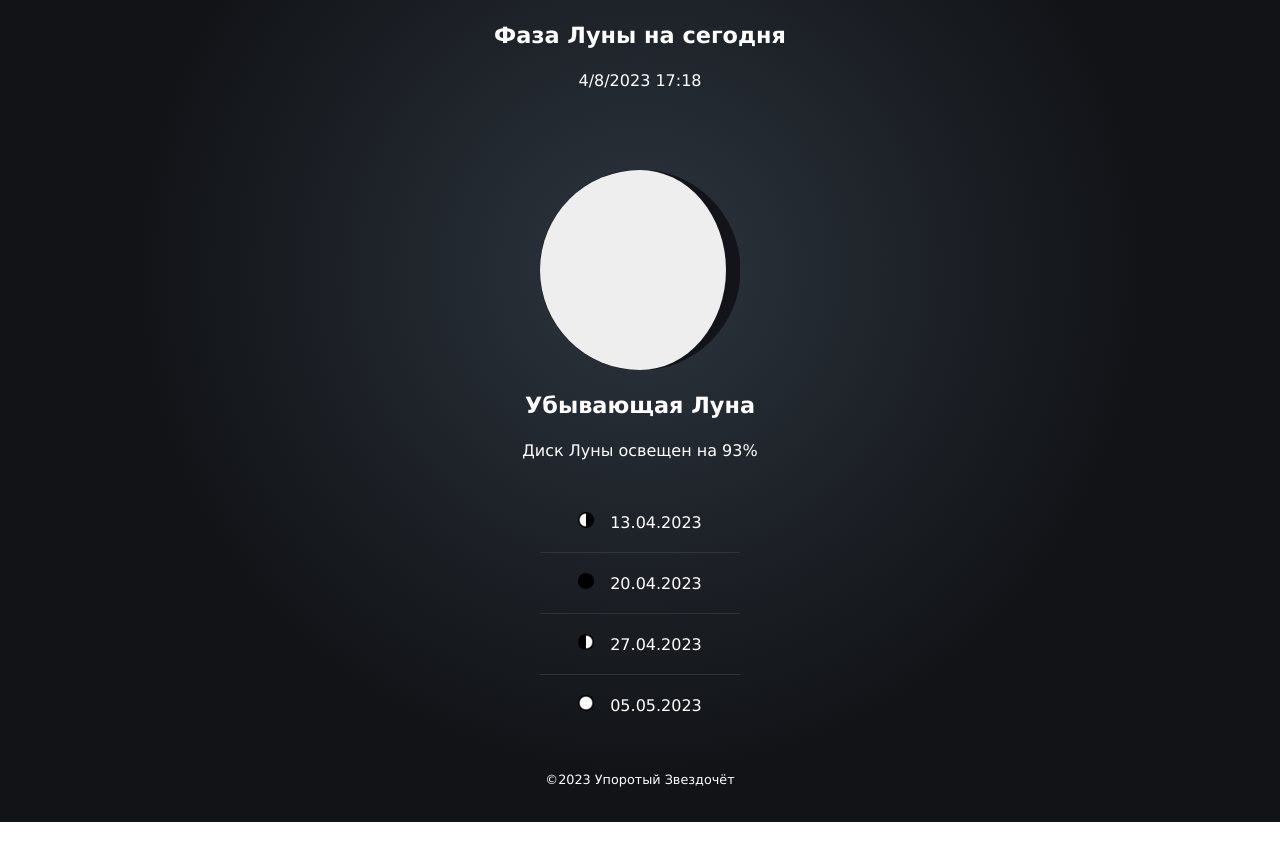
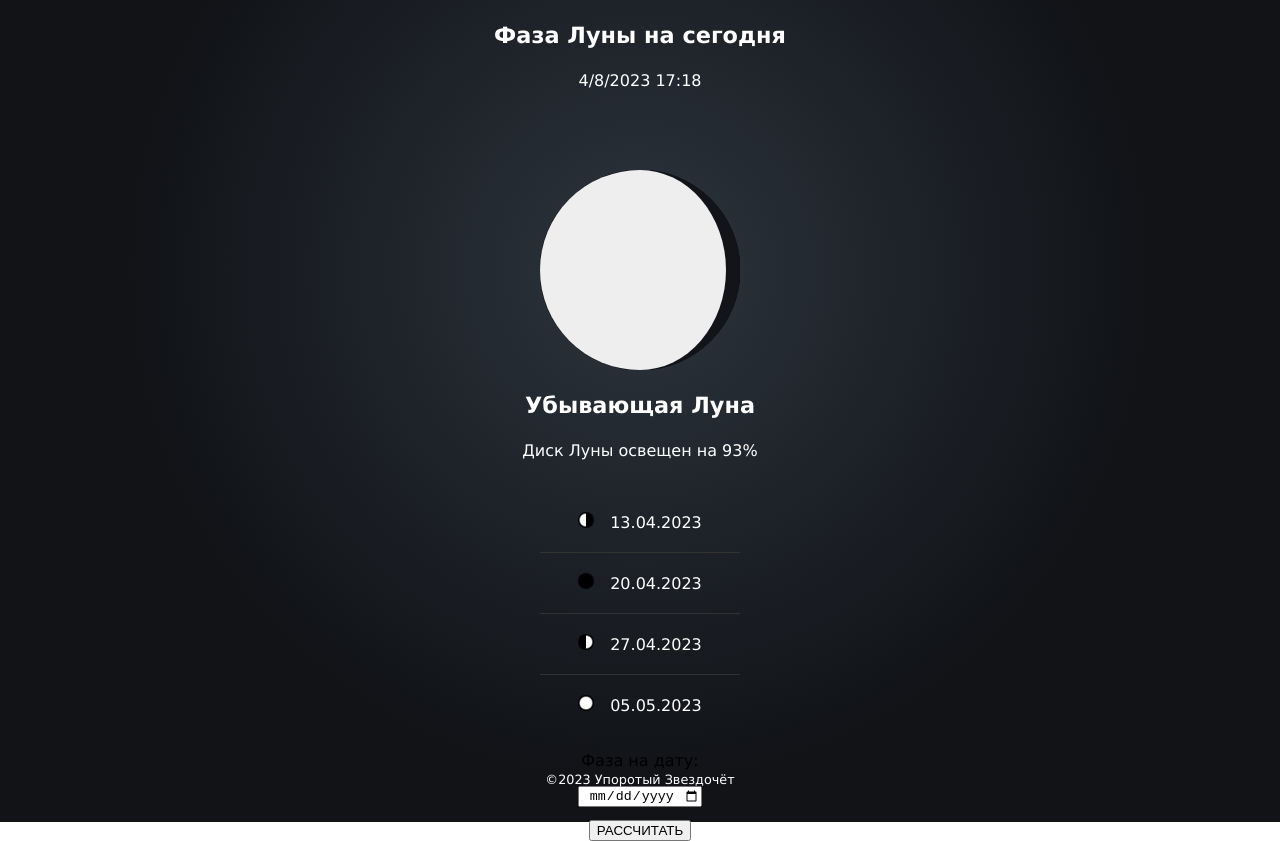
Before and after one commit to mad-astronomer/moon-phase, a plain HTML site: page index.html in a window 1280 px wide. Drawn offline with Linux system fonts and the light colour scheme.

Commit message:
date and time selection update

```diff
--- /dev/null
+++ b/constants.js
@@ -0,0 +1,20 @@
+function fullMoonName(){
+    const name=[
+        'Волчья Луна',
+        'Снежная Луна',
+        'Штормовая Луна',
+        'Розовая Луна',
+        'Цветочная Луна',
+        'Клубничная Луна',
+        'Оленья Луна',
+        'Осетровая Луна',
+        'Урожайная Луна',
+        'Охотничья Луна',
+        'Бобровая Луна',
+        'Холодная Луна'
+    ];
+    if (now.getDate() > 29){
+        return 'Синяя Луна';
+    }
+    else return name[now.getMonth()];
+}
--- a/index.html
+++ b/index.html
@@ -7,7 +7,7 @@
     <link rel="stylesheet" href="styles.css">
     <title>Фаза Луны сейчас</title>
 </head>
-<body>
+<body onload="calculate()">
     <h1>Фаза Луны на сегодня</h1>
     <p class="date"></p>
     <canvas id="canvas" width="200" height="200">
@@ -15,6 +15,12 @@
     <p class="phase"></p>
     <p class="description"></p>
     <ul class="forecast"></ul>
+    <div class="dateForm">
+            <label>Фаза на дату:</label>
+            <input type="date" id="datenow">
+        <button class="button" onclick="calculate()">РАССЧИТАТЬ</button>
+    </div>
+    <script src="./constants.js">    </script>
     <script src="./script.js">    </script>
     <footer><p>&#169;<script>document.write(new Date().getFullYear())</script> Упоротый Звездочёт</p></footer>
 </body>
--- a/script.js
+++ b/script.js
@@ -1,19 +1,115 @@
 ///algorithm for the moon longitude from https://www.aa.quae.nl/en/reken/hemelpositie.html#4
 
+//let now = new Date();
+var now, equinox, day0, today, interval, angle, forecast, moonNightColor;
+document.getElementById("datenow").value = ''
+calculate()
+
+function calculate() {
+    if(document.getElementById("datenow").value){
+        now = new Date(document.getElementById("datenow").value);
+    }
+    else {
+        now = new Date()
+    }
+    displayNow()
+
+        //calculating the phase %
+    switch(true){
+        case angle < 90:
+            //(R-b)/2R
+            //0.0174533 = 1 degree in radians
+            phase = Math.round(((1-Math.cos(angle*0.017453292))/2)*100);
+            break;
+        case angle < 180:
+            //180-A
+            //(R+b)/2R
+            phase = Math.round(((1+Math.cos((180-angle)*0.017453292))/2)*100);
+            break;
+        case angle < 270:
+            //A-180
+            //(R+b)/2R
+            phase = Math.round(((1+Math.cos((angle-180)*0.017453292))/2)*100);
+            break;
+        case angle < 360:
+            //360-A
+            //(R-b)/2R
+            phase = Math.round(((1-Math.cos((360-angle)*0.017453292))/2)*100);
+            break;
+    }
+
+    //displays the description
+    document.querySelector('.description').innerHTML=`
+    Диск Луны освещен на ${phase}%`;
+    document.querySelector('.phase').innerHTML = `<b>${getPhaseName(angle)}</b>`;
+
+
+    //rgb(42, 50, 58) inside 25 31 35
+    //rgb(17, 19, 23) outside
+    let red = Math.floor(17+(phase/100)*25);
+    let green = Math.floor(19+(phase/100)*31);
+    let blue = Math.floor(23+(phase/100)*35);
+    document.querySelector('body').style.background = `no-repeat center radial-gradient(circle at 50% 270px, rgb(${red},${green},${blue}) 10%,rgb(17, 19, 23) 60%`;
+
+
+    const forecastDiv = document.querySelector('.forecast');
+    forecastDiv.innerHTML=''
+    for(i=0; i<forecast.length; i++){
+        let date = new Date(forecast[i][0]).getDate();
+        let month = new Date(forecast[i][0]).getMonth()+1;
+        let year = new Date(forecast[i][0]).getFullYear();
+        let li = document.createElement('li');
+        li.innerHTML=`<li><img src='${forecast[i][1]}.png'>${addLeadZero(date)}.${addLeadZero(month)}.${year}</li>`;
+        forecastDiv.appendChild(li);
+    }
+
+
+    moonNightColor = `${Math.floor(42-(25*((phase+1)/100)))},${Math.floor(48-(29*((phase+1)/100)))},${Math.floor(58-(35*((phase+1)/100)))}`;
+
+    //draws moon phase
+    switch (true){
+        case angle < 90:
+            drawMoon('#EEE',`rgb(${moonNightColor})`,`rgb(${moonNightColor})`,100-phase*2,100,-1);
+            break;
+        case angle < 180:
+            drawMoon('#EEE',`rgb(${moonNightColor})`,'#EEE',100,(phase-50)*2,1);
+            break;
+        case angle < 270:
+            drawMoon(`rgb(${moonNightColor})`,'#EEE','#EEE',(phase-50)*2,100,-1);
+            break;
+        case angle <= 360:
+            drawMoon(`rgb(${moonNightColor})`,'#EEE',`rgb(${moonNightColor})`,100,100-phase*2,1);
+            break;
+    }
+
+}
+
+
+function displayNow(){
     //display current date and time
-const now = new Date();
+    //const now = new Date();
+
+    //var now = new Date(Date.UTC(2000,2,12,12,0,0))
     const paragraph = document.querySelector('.date');
+    paragraph.innerHTML=''
     paragraph.innerHTML+=`${now.toLocaleDateString()} ${now.getHours()}:${now.getMinutes()<10?('0'+now.getMinutes()):now.getMinutes()}`;
     ///////////////
-const equinox = getEquinoxDate().getTime();
+    equinox = getEquinoxDate().getTime();
 
+    updateVars()
+}
+
+function updateVars(){
     //variables for the current moonphase calculation
-const day0 = new Date(Date.UTC(2000,0,1,12,0,0)).getTime();
-const today = new Date().getTime();
+    day0 = new Date(Date.UTC(2000,0,1,12,0,0)).getTime();
     //const today = new Date().getTime();
-const interval = (today - day0)/86400000;
-let angle = getMoonAngle(interval,today);
+    today = now.getTime();
+    interval = (today - day0)/86400000;
+    angle = getMoonAngle(interval,today);
     ////////////
+    forecast = makeForecast()
+}
+
 
 function getEquinoxDate(){
     let okEquinox = new Date(Date.UTC(2022,2,20,15,33,0)).getTime();
@@ -25,26 +121,6 @@ function getEquinoxDate(){
     return new Date(okEquinox);
 }
 
-function fullMoonName(){
-    const name=[
-        'Волчья Луна',
-        'Снежная Луна',
-        'Штормовая Луна',
-        'Розовая Луна',
-        'Цветочная Луна',
-        'Клубничная Луна',
-        'Оленья Луна',
-        'Осетровая Луна',
-        'Урожайная Луна',
-        'Охотничья Луна',
-        'Бобровая Луна',
-        'Холодная Луна'
-    ];
-    if (now.getDate() > 29){
-        return 'Синяя Луна';
-    }
-    else return name[now.getMonth()];
-}
 
 //calculates longitude for the provided day
 //returns angle difference between sun and moon (phase)
@@ -126,7 +202,6 @@ function makeForecast(){
     }
     return forecast;
 }
-let forecast = makeForecast();
 
 //nearest main phase
 //receives moon-sun angle
@@ -180,72 +255,6 @@ function getPhaseName(phaseAngle){
     return moonName;
 }
 
-//calculating the phase %
-switch(true){
-    case angle < 90:
-        //(R-b)/2R
-        //0.0174533 = 1 degree in radians
-        phase = Math.round(((1-Math.cos(angle*0.017453292))/2)*100);
-        break;
-    case angle < 180:
-        //180-A
-        //(R+b)/2R
-        phase = Math.round(((1+Math.cos((180-angle)*0.017453292))/2)*100);
-        break;
-    case angle < 270:
-        //A-180
-        //(R+b)/2R
-        phase = Math.round(((1+Math.cos((angle-180)*0.017453292))/2)*100);
-        break;
-    case angle < 360:
-        //360-A
-        //(R-b)/2R
-        phase = Math.round(((1-Math.cos((360-angle)*0.017453292))/2)*100);
-        break;
-}
-
-//displays the description
-document.querySelector('.description').innerHTML=`
-Диск Луны освещен на ${phase}%`;
-document.querySelector('.phase').innerHTML = `<b>${getPhaseName(angle)}</b>`;
-
-
-//rgb(42, 50, 58) inside 25 31 35
-//rgb(17, 19, 23) outside
-let red = Math.floor(17+(phase/100)*25);
-let green = Math.floor(19+(phase/100)*31);
-let blue = Math.floor(23+(phase/100)*35);
-document.querySelector('body').style.background = `no-repeat center radial-gradient(circle at 50% 270px, rgb(${red},${green},${blue}) 10%,rgb(17, 19, 23) 60%`;
-
-
-const forecastDiv = document.querySelector('.forecast');
-for(i=0; i<forecast.length; i++){
-    let date = new Date(forecast[i][0]).getDate();
-    let month = new Date(forecast[i][0]).getMonth()+1;
-    let year = new Date(forecast[i][0]).getFullYear();
-    let li = document.createElement('li');
-    li.innerHTML=`<li><img src='${forecast[i][1]}.png'>${addLeadZero(date)}.${addLeadZero(month)}.${year}</li>`;
-    forecastDiv.appendChild(li);
-}
-
-
-let moonNightColor = `${Math.floor(42-(25*((phase+1)/100)))},${Math.floor(48-(29*((phase+1)/100)))},${Math.floor(58-(35*((phase+1)/100)))}`;
-
-//draws moon phase
-switch (true){
-    case angle < 90:
-        drawMoon('#EEE',`rgb(${moonNightColor})`,`rgb(${moonNightColor})`,100-phase*2,100,-1);
-        break;
-    case angle < 180:
-        drawMoon('#EEE',`rgb(${moonNightColor})`,'#EEE',100,(phase-50)*2,1);
-        break;
-    case angle < 270:
-        drawMoon(`rgb(${moonNightColor})`,'#EEE','#EEE',(phase-50)*2,100,-1);
-        break;
-    case angle <= 360:
-        drawMoon(`rgb(${moonNightColor})`,'#EEE',`rgb(${moonNightColor})`,100,100-phase*2,1);
-        break;
-}
 
 function drawMoon(color1,color2,color3,radius1,radius2,sign){
     var canvas = document.getElementById('canvas');
--- a/styles.css
+++ b/styles.css
@@ -69,6 +69,16 @@ footer {
       font-size: 80%;
   }
 
+input, label, button {
+    display: block;
+    margin: 0 auto 1em auto;
+    text-align: center;
+}
+
+label {
+    margin-top: 1em;
+}
+
 @media (max-height: 780px) {
     body {
         height: initial;
```
Lines whose indentation alone changed are shown as unchanged.
